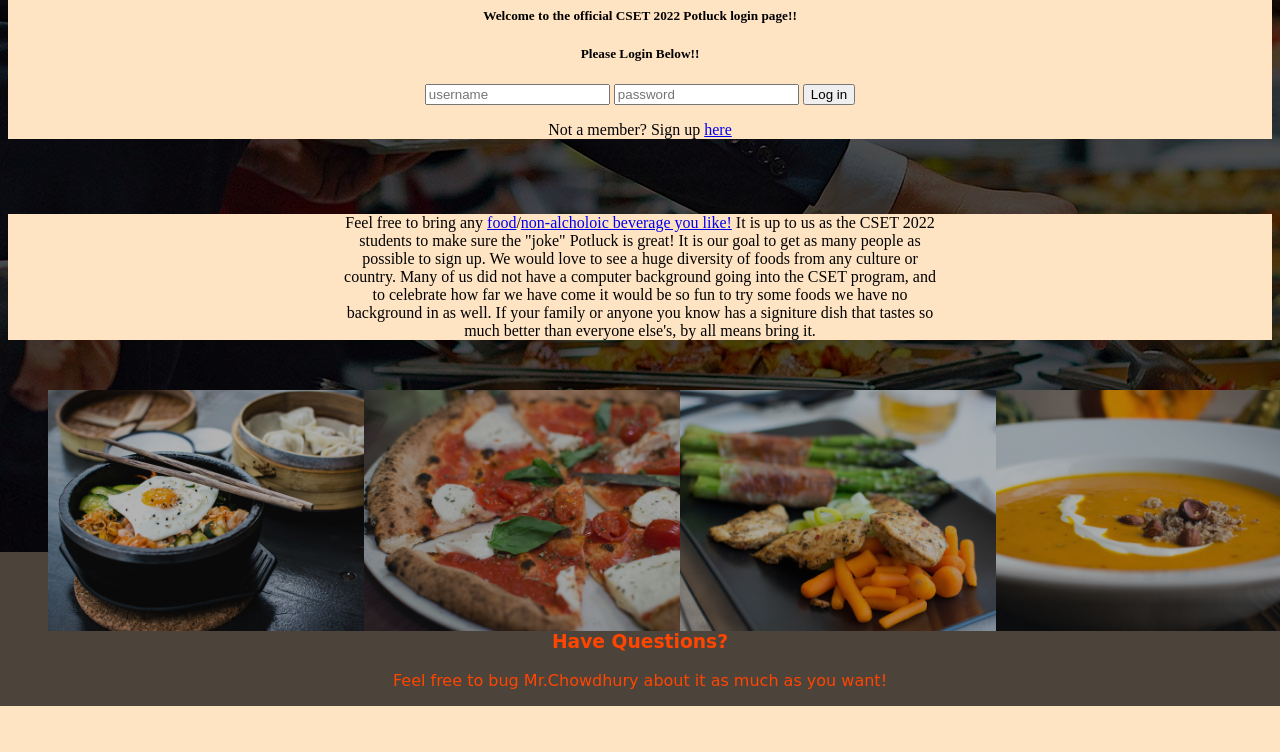
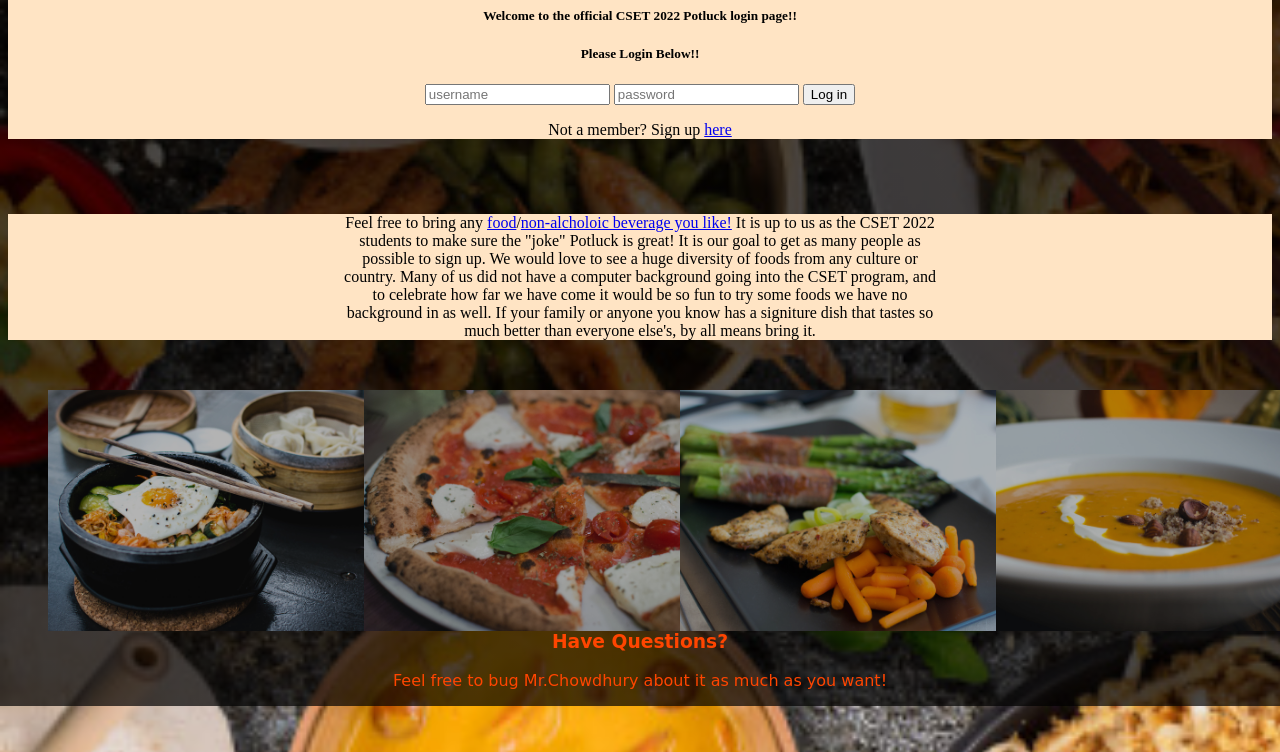
Before and after one commit to adtyler11/Login-singup, a plain HTML site: page index.html in a window 1280 px wide. Shown: the part 48-800 px from the top of the page. Drawn offline with Linux system fonts and the light colour scheme; a web font is replaced by a local one.

Commit message:
changed background image on both pages.

```diff
--- a/index.css
+++ b/index.css
@@ -6,9 +6,10 @@ src: url("KGBlankSpaceSketch.ttf");
 }
 body{
     background-repeat: no-repeat;
+    background-size: 300%;
     background-color: bisque;
     background-image: linear-gradient(rgba(0, 0, 0, 0.7), rgba(0, 0, 0, 0.7)),
-        url('corporate-catering-buffet-table.jpg')
+        url('shutterstock_1383065213.jpg')
 }
 #mainHeader{
     color: black;
```
Also changed, not shown: shutterstock_1383065213.jpg (added).
